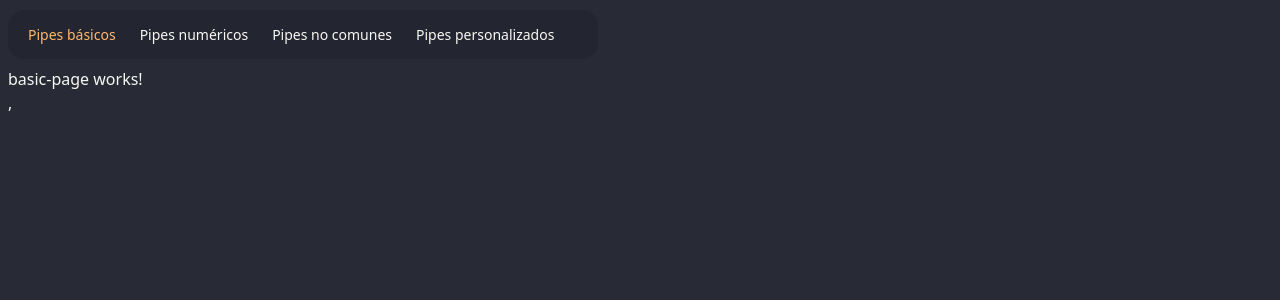
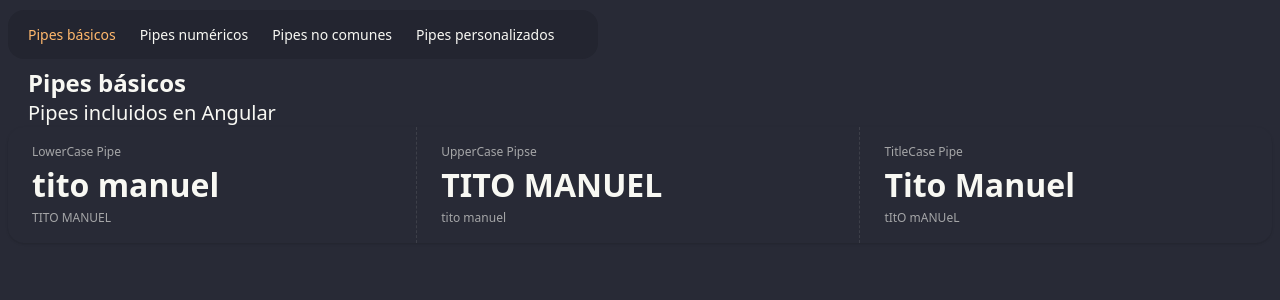
Before and after one commit to TitoCalleros/Ang19_0Exp_Pipes_spa, an Angular app: page /basic in a window 1280 px wide. Shown: the top 300 px of the page. Built offline with nearby package versions, Linux system fonts and the light colour scheme.

Commit message:
Uso de los pipes: uppercase, lowercase y titlecase. Se utiliza un componente Stat de DaisyUI para su despliegue.

```diff
--- a/src/app/pages/basic-page/basic-page.component.html
+++ b/src/app/pages/basic-page/basic-page.component.html
@@ -1 +1,25 @@
-<p>basic-page works!</p>,
+<section class="mx-5">
+  <h1 class="text-2xl font-bold">Pipes básicos</h1>
+  <h3 class="text-xl font-thin">Pipes incluidos en Angular</h3>
+
+</section>
+
+<div class="stats stats-vertical lg:stats-horizontal shadow w-full">
+  <div class="stat">
+    <div class="stat-title">LowerCase Pipe</div>
+    <div class="stat-value">{{ nameUpper() | lowercase }}</div>
+    <div class="stat-desc">{{ nameUpper() }}</div>
+  </div>
+
+  <div class="stat">
+    <div class="stat-title">UpperCase Pipse</div>
+    <div class="stat-value">{{ nameLower() | uppercase }}</div>
+    <div class="stat-desc">{{ nameLower() }}</div>
+  </div>
+
+  <div class="stat">
+    <div class="stat-title">TitleCase Pipe</div>
+    <div class="stat-value">{{ fullName() | titlecase }}</div>
+    <div class="stat-desc">{{ fullName() }}</div>
+  </div>
+</div>
--- a/src/app/pages/basic-page/basic-page.component.ts
+++ b/src/app/pages/basic-page/basic-page.component.ts
@@ -1,8 +1,15 @@
-import { Component } from '@angular/core';
+import { LowerCasePipe, TitleCasePipe, UpperCasePipe } from '@angular/common';
+import { Component, signal } from '@angular/core';
 
 @Component({
   selector: 'app-basic-page',
-  imports: [],
+  imports: [LowerCasePipe, UpperCasePipe, TitleCasePipe],
   templateUrl: './basic-page.component.html'
 })
-export default class BasicPageComponent { }
+export default class BasicPageComponent {
+
+  nameLower = signal('tito manuel');
+  nameUpper = signal('TITO MANUEL');
+  fullName = signal('tItO mANUeL');
+
+}
```
